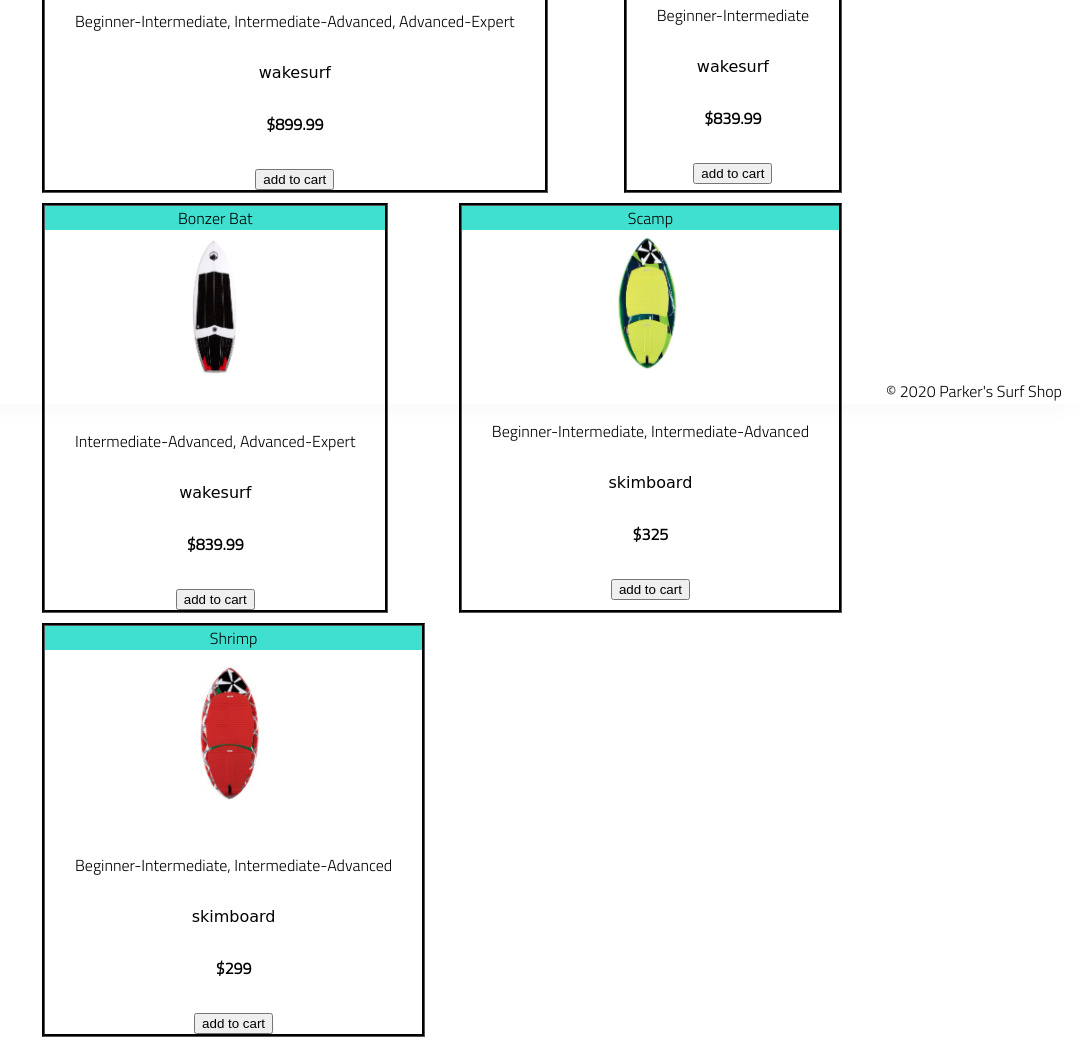
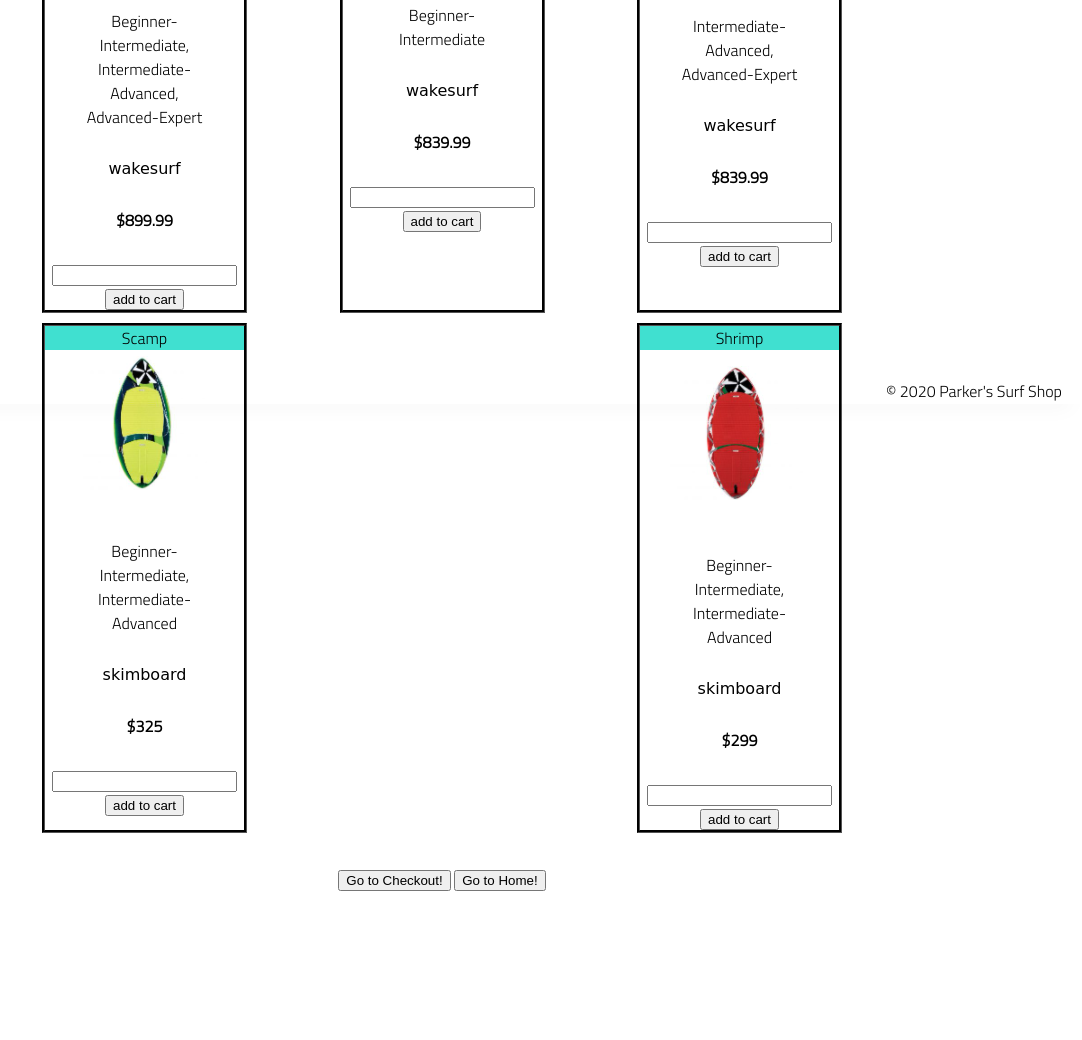
Before and after one commit to phsequeira/e-commerce-project, a plain HTML site: page product/index.html in a window 1280 px wide. Shown: the part 396-1436 px from the top of the page, without its empty margins (198-1280 px from the left). After the commit the page ends 1347 px from the top, so only its background shows below. Drawn offline with Linux system fonts and the light colour scheme.

Commit message:
css touch-ups

```diff
--- a/product/app.js
+++ b/product/app.js
@@ -8,3 +8,15 @@ for (let board of boards) {
 
     list.append(boardEl);
 }
+
+const quantity = document.getElementById('quantity');
+const orderButton = document.getElementById('button');
+
+
+console.log(quantity);
+orderButton.addEventListener('click', () => {
+
+    const quantityValue = quantity.nodeValue;
+
+    console.log(quantityValue);
+});
--- a/product/index.html
+++ b/product/index.html
@@ -30,8 +30,10 @@
                 </li>
             </ul>
             <br>
+            <div>
             <a href = '../cart/index.html'><button>Go to Checkout!</button></a>
             <a href='../index.html'><button>Go to Home!</button></a>
+            </div>
         </section>
     </main>
     <footer>
--- a/product/render-boards.js
+++ b/product/render-boards.js
@@ -1,3 +1,5 @@
+//import { findById } from '../utils';
+
 export function renderBoards(board) {
 
     const li = document.createElement('li');
@@ -28,9 +30,35 @@ export function renderBoards(board) {
     pPrice.textContent = `$${board.price}`;
     li.append(pPrice);
 
+    const quantity = document.createElement('input');
+    quantity.type = 'number';
+    quantity.min = 0;
+    let howMany = quantity.value;
+    li.append(quantity);
+
+
     const button = document.createElement('button');
     button.textContent = 'add to cart';
+    button.value = board.id;
+    button.addEventListener('click', () => {
+
+        console.log(howMany);
+
+        //const cart = getCart();
+//
+        //let itemInCart = findById(cart, board.id);
+//
+//
+        //if (!itemInCart) {
+        //    itemInCart = {
+        //        id: board.id,
+        //        quantity: howMany
+        //    };
+        //}
+    });
+
     li.append(button);
+
 
     return li;
 }
--- a/product/style.css
+++ /dev/null
@@ -1,138 +0,0 @@
-body {
-    /* https://coolors.co/generate and click export -> scss to get the colors to copy and paste below*/
-    /* --color1: hsla(349, 69%, 76%, 1);
-    --color2: hsla(207, 67%, 44%, 1);
-    --color3: hsla(200, 61%, 56%, 1);
-    --color4: hsla(187, 41%, 94%, 1);
-    --color5: hsla(170, 28%, 95%, 1); */
-/*
-    /* --color1: hsla(45, 86%, 83%, 1);
-    --color2: hsla(135, 65%, 98%, 1);
-    --color3: hsla(315, 37%, 86%, 1);
-    --color4: hsla(45, 73%, 98%, 1);
-    --color5: hsla(224, 40%, 79%, 1); */
-
-    --header-height: 80px;
-    --shadow: 0px 10px 20px -12px rgba(0,0,0,0.45);
-    --gutter: 30px;
-    --footer-height: 25px;
-
-    font-family: 'Titillium Web', sans-serif;
-    background-color: var(--color2);
-}
-
-main {
-    display: flex;
-    flex-direction: column;
-    justify-content: center;
-    align-items: center;
-    margin-bottom: calc(var(--footer-height));
-}
-
-section {
-    background-color: var(--color5);
-    width: 1000px;
-    max-width: 80%;
-    display: flex;
-    flex-direction: column;
-    justify-content: center;
-    align-items: center;
-    padding-top: var(--gutter);
-    padding-bottom: var(--gutter);
-    margin-top: var(--gutter);
-    margin-bottom: var(--gutter);
-    border: solid 2px var(--color1);
-}
-
-header {
-    display: flex;
-    justify-content: flex-end;
-    background-color: var(--color3);
-    height: var(--header-height);
-    box-shadow: var(--shadow);
-}
-
-footer {
-    display: flex;
-    justify-content: flex-end;
-    background-color: var(--color3);
-    box-shadow: var(--shadow);
-}
-
-
-h2 {
-    font-size: 1.8rem;
-    font-weight: bold;
-}
-
-.gutter-right {
-    margin-right: 20px;
-}
-
-header img {
-    height: var(--header-height);
-}
-
-
-
-content {
-    width: 80%;
-}
-
-p {
-    margin: var(--gutter);
-}
-
-footer {
-    position: fixed;
-    width: 100%;
-    bottom: 0;
-    height: var(--footer-height);
-    display: flex;
-    justify-content: flex-end;
-    background-color: var(--color3);
-    box-shadow: var(--shadow);
-}
-
-  @keyframes pulse {
-    20% {
-      transform: rotate3d(-10, -10, -10, 50deg) scale(1.2);
-    }
-
-    40% {
-        transform: rotate3d(10, 10, -10, 50deg) scale(1);
-    }
-
-    60% {
-        transform: rotate3d(-10, 10, 10, 50deg) scale(1.2);
-      }
-
-    80% {
-        transform: rotate3d(10, 10, 10, 50deg) scale(1);
-    }
-
-  }
-  button {
-    text-align: center;
-    align-items: center;
-  }
-
-ul {
-    width: 100%;
-    display: flex;
-    flex-wrap: wrap;
-    justify-content: space-between;
-}
-
-.board-item {
-  border: solid 1px black;
-  text-align: center;
-}
-
-.board-price {
-    font-weight: 900;
-}
-
-table {
-    width: 100%;
-}
--- a/styles/style.css
+++ b/styles/style.css
@@ -130,6 +130,9 @@ ul {
     justify-content: space-between;
 
 }
+li {
+    width: 205px;
+}
 .board-item {
     padding: 0;
     border: groove 3px black;
@@ -148,3 +151,6 @@ ul {
 table {
     width: 100%;
 }
+div {
+    text-align: center;
+}
```
Also changed, not shown: cart/index.html (+2 -0 lines).
